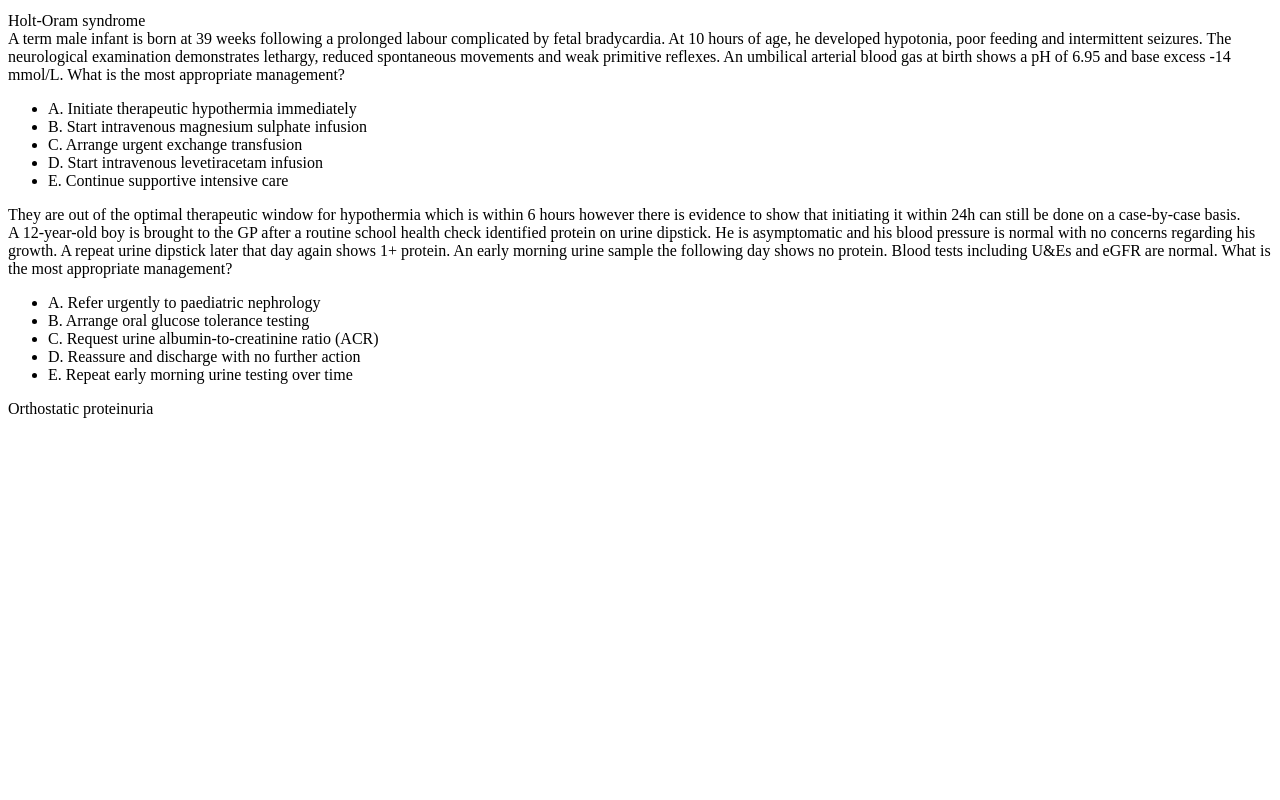
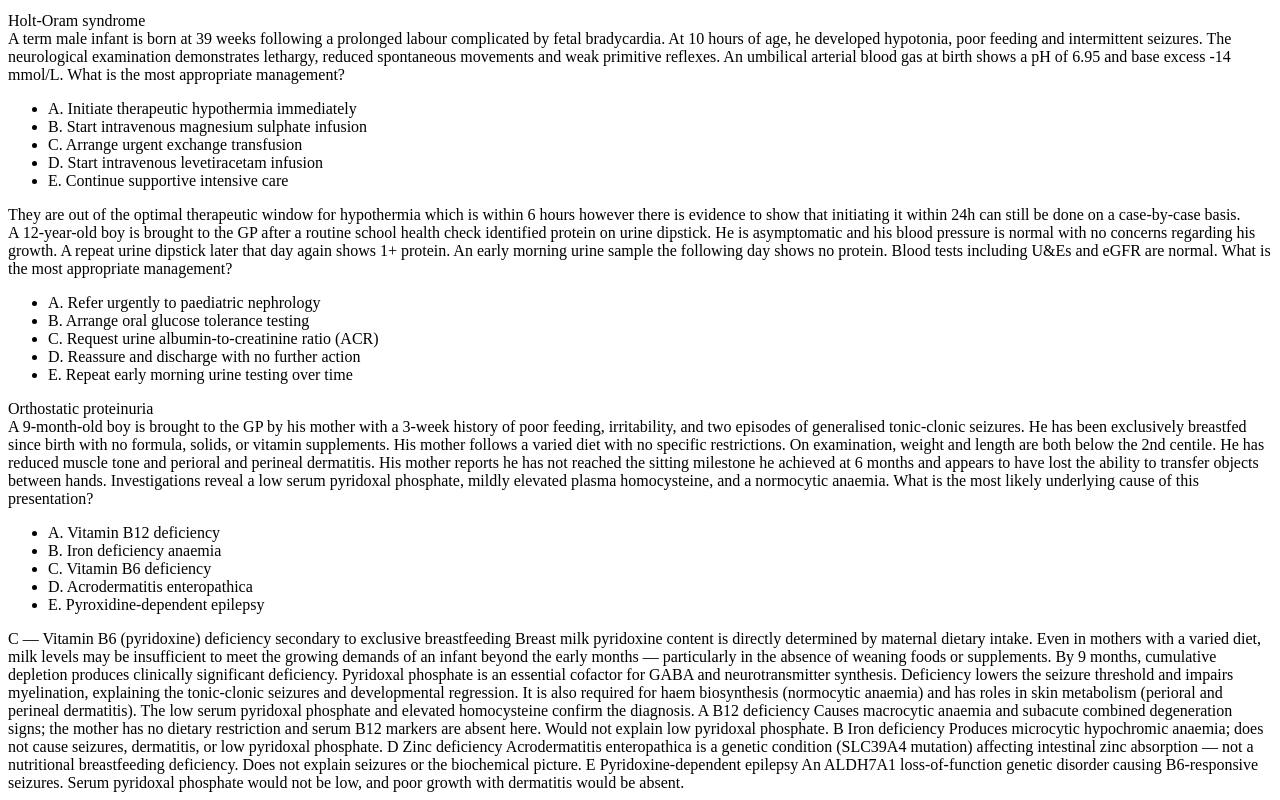
Before and after one commit to yasinthanvickneswaran/ucl-y5-revision, a plain HTML site: page data/sba/child-health.html in a window 1280 px wide. Shown: the part 3890-4690 px from the top of the page. Before the commit the page ends 4316 px from the top, so only its background shows below. Drawn offline with Linux system fonts and the light colour scheme.

Commit message:
Update child-health.html — 24 questions

```diff
--- a/data/sba/child-health.html
+++ b/data/sba/child-health.html
@@ -7,7 +7,7 @@
 <meta name="specialty-id" content="child-health"/>
 <meta name="specialty-label" content="Child Health"/>
 <meta name="module" content="a"/>
-<meta name="question-count" content="23"/>
+<meta name="question-count" content="24"/>
 </head>
 <body>
 <div id="sba-data">
@@ -21,8 +21,8 @@
       <li data-index="3">D. Congenital viral myocarditis</li>
       <li data-index="4">E. Barth syndrome</li>
     </ul>
-    <div class="q-explanation">Vitamin D def. can cause dilated cardiomyopathy. https://cks.nice.org.uk/topics/vitamin-d-deficiency-in-children/background-information/complications/</div>
-  </div>
+    <div class="q-explanation">Vitamin D def. can cause dilated cardiomyopathy. https://cks.nice.org.uk/topics/vitamin-d-deficiency-in-children/background-information/complications/</div>  </div>
+
   <div class="question" data-correct="4">
     <div class="q-stem">A term neonate has persistent oxygen desaturation and difficulty feeding, with frequent choking episodes since birth. The pregnancy was complicated by polyhydramnios. On review, the infant has asymmetrical, low-set ears, nasal obstruction on attempted suctioning, and abnormal retinal pigmentation noted on fundoscopy. A harsh systolic murmur is heard. Echocardiography reveals a conotruncal cardiac defect. What is the most likely underlying diagnosis?</div>
     <ul class="q-options">
@@ -39,8 +39,8 @@ Retardation of growth and development
 Genital and/or urinary anomalies (e.g. undescended testicles, small penis)
 Ear abnormalities
 
-"It is a very common condition you would see in medical school exams" - GOSH Reg</div>
-  </div>
+&quot;It is a very common condition you would see in medical school exams&quot; - GOSH Reg</div>  </div>
+
   <div class="question" data-correct="0">
     <div class="q-stem">A 9-year-old boy is brought to the emergency department with sudden-onset palpitations and dizziness. He has had coryzal symptoms and a low-grade fever for three days. On examination he is alert but anxious. His heart rate is 220 bpm and regular, blood pressure is 128/80 mmHg, and capillary refill is normal. There are no murmurs and no signs of heart failure. Following vagal manoeuvres, sinus rhythm is restored. The ECG shows a short PR interval with a delta wave. What is the most likely underlying diagnosis?</div>
     <ul class="q-options">
@@ -50,8 +50,8 @@ Ear abnormalities
       <li data-index="3">D. Long QT syndrome</li>
       <li data-index="4">E. Atrial flutter</li>
     </ul>
-    <div class="q-explanation">I am yet to figure out how to add photos</div>
-  </div>
+    <div class="q-explanation">I am yet to figure out how to add photos</div>  </div>
+
   <div class="question" data-correct="1">
     <div class="q-stem">A 7-day-old baby girl born at 34 weeks' gestation is brought to her GP for a routine postnatal check. Her birth weight was 2.4 kg and she now weighs 2.0 kg. Her mother reports that the baby struggles to latch during feeds, often falls asleep while feeding. What is the most appropriate next step in management?</div>
     <ul class="q-options">
@@ -61,8 +61,8 @@ Ear abnormalities
       <li data-index="3">D. Provide written feeding advice and community midwife follow-up</li>
       <li data-index="4">E. Stop breastfeeding and start exclusive extensively hydrolysed formula</li>
     </ul>
-    <div class="q-explanation">>10% weight loss + fever -> same day referral</div>
-  </div>
+    <div class="q-explanation">&gt;10% weight loss + fever -&gt; same day referral</div>  </div>
+
   <div class="question" data-correct="2">
     <div class="q-stem">A male infant born at 27 weeks' gestation has had frequent oxygen desaturations, particularly during feeds. On day 4, he becomes lethargic with a tense anterior fontanelle and increasing apnoeic episodes. On examination, there is bradycardia and no added heart sounds. What is the most likely diagnosis?</div>
     <ul class="q-options">
@@ -72,8 +72,8 @@ Ear abnormalities
       <li data-index="3">D. Periventricular leukomalacia</li>
       <li data-index="4">E. Neonatal meningitis</li>
     </ul>
-    <div class="q-explanation">Freq. oxygen desaturations causes already fragile blood vessels to constantly constrict and dilate making them more prone to rupture.</div>
-  </div>
+    <div class="q-explanation">Freq. oxygen desaturations causes already fragile blood vessels to constantly constrict and dilate making them more prone to rupture.</div>  </div>
+
   <div class="question" data-correct="0">
     <div class="q-stem">A 4-year-old boy is brought to the GP with a 3-week history of a progressively enlarging swelling on the right side of his neck. It is painless but has become erythematous with thinning of the overlying skin. An ultrasound demonstrates a necrotic lymph node with central liquefaction. What is the most appropriate management?</div>
     <ul class="q-options">
@@ -84,8 +84,8 @@ Ear abnormalities
       <li data-index="4">E. Infectious mononucleosis</li>
     </ul>
     <div class="q-explanation">Exclude lymphoma as it is red and erythematous.
-Between TB and non-TB mycobacterial lymphadenitis - there is no RFs for TB</div>
-  </div>
+Between TB and non-TB mycobacterial lymphadenitis - there is no RFs for TB</div>  </div>
+
   <div class="question" data-correct="3">
     <div class="q-stem">A 7-year-old girl is reviewed in a paediatric neurology clinic because of learning difficulties and recent episodes of brief behavioural arrest lasting 10-15 seconds. Her teacher reports declining attention and occasional staring episodes. Her parents have also noticed she is clumsier than peers. On examination, you notice white birthmarks present on the ankle and back. There are facial angiofibromas on examination. What is the most likely underlying diagnosis?</div>
     <ul class="q-options">
@@ -96,6 +96,7 @@ Between TB and non-TB mycobacterial lymphadenitis - there is no RFs for TB</div>
       <li data-index="4">E. Neurofibromatosis type 1</li>
     </ul>
   </div>
+
   <div class="question" data-correct="1">
     <div class="q-stem">A 12-year-old girl is brought to the emergency department with a 2-day history of right-sided facial weakness. Her mother reports she has struggled to close her right eye and her smile appears uneven. She has been diagnosed with fibromuscular dysplasia. Her observations are 98 bpm, blood pressure of 186/112 mmHg and oxygen saturations of 99% on room air. What is the most likely underlying diagnosis?</div>
     <ul class="q-options">
@@ -105,8 +106,8 @@ Between TB and non-TB mycobacterial lymphadenitis - there is no RFs for TB</div>
       <li data-index="3">D. Intracerebral haemorrhage</li>
       <li data-index="4">E. Lyme disease</li>
     </ul>
-    <div class="q-explanation">A recognised cause for Bell's palsy - thanks to GOSH Neuro</div>
-  </div>
+    <div class="q-explanation">A recognised cause for Bell's palsy - thanks to GOSH Neuro</div>  </div>
+
   <div class="question" data-correct="2">
     <div class="q-stem">A 3-week-old girl is brought to her GP for a routine newborn check. She was born at 39 weeks' gestation via elective caesarean section for breech presentation. On examination, there is mild asymmetry of the gluteal folds. With the hips flexed to 90°, gentle posterior pressure on the right femur produces a subtle but definite clunk, after which the hip returns to its resting position without further manoeuvre. What is the most likely diagnosis?</div>
     <ul class="q-options">
@@ -117,6 +118,7 @@ Between TB and non-TB mycobacterial lymphadenitis - there is no RFs for TB</div>
       <li data-index="4">E. Slipped capital femoral epiphysis</li>
     </ul>
   </div>
+
   <div class="question" data-correct="4">
     <div class="q-stem">A 6-month-old girl is brought to the clinic after her parents notice that her left leg appears shorter when changing her nappy. She was born at 38 weeks gestation in breech position. On examination, there is asymmetry of the thigh creases and limited hip abduction. When the hips and knees are flexed, the left knee appears lower than the right. What is the most appropriate management?</div>
     <ul class="q-options">
@@ -127,6 +129,7 @@ Between TB and non-TB mycobacterial lymphadenitis - there is no RFs for TB</div>
       <li data-index="4">E. Closed reduction and hip spica casting</li>
     </ul>
   </div>
+
   <div class="question" data-correct="3">
     <div class="q-stem">A 14-year-old boy is brought to his GP with a 3-week history of increasing fatigue, unintentional weight loss, and excessive thirst. He has been waking several times overnight to pass urine. His teachers have noticed reduced concentration at school. On examination, he appears slim but well. Urinalysis shows 3+ glucose. What is the most appropriate next step in management?</div>
     <ul class="q-options">
@@ -136,8 +139,8 @@ Between TB and non-TB mycobacterial lymphadenitis - there is no RFs for TB</div>
       <li data-index="3">D. Arrange urgent same-day referral to the paediatric diabetes team</li>
       <li data-index="4">E. Advise increased oral fluids and provide safety-net advice</li>
     </ul>
-    <div class="q-explanation">New T1DM dx is a referral to secondary care</div>
-  </div>
+    <div class="q-explanation">New T1DM dx is a referral to secondary care</div>  </div>
+
   <div class="question" data-correct="1">
     <div class="q-stem">A 4-week-old boy is brought to the GP with progressive abdominal distension and poor feeding. He was born at term following an uncomplicated pregnancy overseas and did not undergo routine newborn screening. His parents report he has not opened his bowels since birth except for a small amount of thick, dark material passed on day 2 of life. What is the most appropriate investigation to confirm the underlying diagnosis?</div>
     <ul class="q-options">
@@ -148,6 +151,7 @@ Between TB and non-TB mycobacterial lymphadenitis - there is no RFs for TB</div>
       <li data-index="4">E. Perform rectal biopsy for Hirschsprung disease</li>
     </ul>
   </div>
+
   <div class="question" data-correct="4">
     <div class="q-stem">A 5-week-old boy is brought to the GP with persistent jaundice. He was born at term following an uncomplicated pregnancy overseas and did not undergo routine newborn screening. His parents report he has been sleepy, feeds poorly, and has been constipated. On examination, he is hypotonic with a large anterior fontanelle, macroglossia, and an umbilical hernia. His cry is hoarse. Blood tests show markedly elevated TSH and low free T4. Levothyroxine therapy is started immediately. What is the most appropriate management at this stage?</div>
     <ul class="q-options">
@@ -158,6 +162,7 @@ Between TB and non-TB mycobacterial lymphadenitis - there is no RFs for TB</div>
       <li data-index="4">E. Arrange formal hearing assessment</li>
     </ul>
   </div>
+
   <div class="question" data-correct="0">
     <div class="q-stem">A 6-year-old boy is brought to the emergency department with a 3-day history of intermittent severe colicky abdominal pain. He has vomited twice but has not had diarrhoea. One week ago, he had a mild upper respiratory tract infection which resolved spontaneously. On examination, there is tenderness in the periumbilical region without guarding. His knees and ankles are mildly swollen and tender with reduced range of movement. Urinalysis shows Blood 2+, Protein 1+, Nitrites negative, Leukocytes negative. Which of the following is the most likely diagnosis?</div>
     <ul class="q-options">
@@ -168,6 +173,7 @@ Between TB and non-TB mycobacterial lymphadenitis - there is no RFs for TB</div>
       <li data-index="4">E. Systemic lupus erythematosus</li>
     </ul>
   </div>
+
   <div class="question" data-correct="2">
     <div class="q-stem">A 7-day-old girl is brought to the emergency department with poor feeding, lethargy and reduced urine output for 12 hours. She was born at term and discharged home well. She appears pale and mottled with a capillary refill time of 5 seconds. Her temperature is 38.1°C and venous blood gas shows metabolic acidosis with lactate 5.2 mmol/L. Neonatal sepsis is suspected and IV antibiotics and a 10 mL/kg fluid bolus are started. On reassessment, she remains poorly perfused with weak femoral pulses. What is the most appropriate next step in management?</div>
     <ul class="q-options">
@@ -177,8 +183,8 @@ Between TB and non-TB mycobacterial lymphadenitis - there is no RFs for TB</div>
       <li data-index="3">D. Add IV aciclovir and continue supportive care</li>
       <li data-index="4">E. Arrange ICU admission to begin adrenaline infusion</li>
     </ul>
-    <div class="q-explanation">Coarctation of the aorta is a duct-dependent congenital heart disease. Therefore, keeping the duct open is our priority - prostaglandins keep the duct open.</div>
-  </div>
+    <div class="q-explanation">Coarctation of the aorta is a duct-dependent congenital heart disease. Therefore, keeping the duct open is our priority - prostaglandins keep the duct open.</div>  </div>
+
   <div class="question" data-correct="0">
     <div class="q-stem">A 6-year-old boy is brought to the GP because he has been increasingly tired and struggles to keep up during physical activity. His mother reports that he has had a noticeably high appetite recently and often drinks large glasses of cow's milk throughout the day. She has also noticed that he has started to eat non-food substances such as paper and chalk. His weight has increased slightly over the past year. On examination, a soft systolic murmur is heard with normal heart sounds. What is the most likely underlying diagnosis?</div>
     <ul class="q-options">
@@ -188,8 +194,8 @@ Between TB and non-TB mycobacterial lymphadenitis - there is no RFs for TB</div>
       <li data-index="3">D. Coeliac disease</li>
       <li data-index="4">E. Prader-Willi syndrome</li>
     </ul>
-    <div class="q-explanation">Calcium reduces iron absorption</div>
-  </div>
+    <div class="q-explanation">Calcium reduces iron absorption</div>  </div>
+
   <div class="question" data-correct="2">
     <div class="q-stem">A 16-year-old boy presents with a 6-month history of sudden jerking movements of the arms causing him to drop objects, along with brief episodes where he stops responding and stares ahead. He is increasingly slow to respond and struggling with previously routine schoolwork. On examination, he demonstrates an unsteady gait. He required PICU admission at age 18 months with high fever, seizures and encephalitis, during which he received high-dose vitamin A. EEG demonstrates periodic high-amplitude slow-wave complexes occurring at regular intervals. MRI brain shows patchy T2 hyperintensities in the periventricular white matter. What is the most likely diagnosis?</div>
     <ul class="q-options">
@@ -199,8 +205,8 @@ Between TB and non-TB mycobacterial lymphadenitis - there is no RFs for TB</div>
       <li data-index="3">D. Progressive multifocal leukoencephalopathy</li>
       <li data-index="4">E. Lafora disease</li>
     </ul>
-    <div class="q-explanation">Encephalitis presenting a decade after a measles infection.</div>
-  </div>
+    <div class="q-explanation">Encephalitis presenting a decade after a measles infection.</div>  </div>
+
   <div class="question" data-correct="2">
     <div class="q-stem">A 3-year-old boy is reviewed for poor growth and progressive bowing of the legs. His parents report excessive thirst and passing large volumes of urine. On examination, he has short stature and widening of the wrists. Blood tests show normal blood glucose, but urinalysis demonstrates glucosuria. Which of the following is the most likely diagnosis?</div>
     <ul class="q-options">
@@ -210,8 +216,8 @@ Between TB and non-TB mycobacterial lymphadenitis - there is no RFs for TB</div>
       <li data-index="3">D. Bartter syndrome</li>
       <li data-index="4">E. Distal renal tubular acidosis</li>
     </ul>
-    <div class="q-explanation">The glucosuria + signs of Rickets (low phosphate) is a sign that the proximal tubule is not working correctly.</div>
-  </div>
+    <div class="q-explanation">The glucosuria + signs of Rickets (low phosphate) is a sign that the proximal tubule is not working correctly.</div>  </div>
+
   <div class="question" data-correct="1">
     <div class="q-stem">A 2-year-old boy is brought to the emergency department after suddenly becoming very distressed and cyanosed while crying after waking from a nap. He has a known history of tetralogy of Fallot and is awaiting corrective surgery. On examination, he is irritable, tachypnoeic and centrally cyanosed with oxygen saturation of 67% on room air. The capillary refill time is 2 seconds and he is alert but increasingly agitated. What is the most appropriate immediate management?</div>
     <ul class="q-options">
@@ -221,8 +227,8 @@ Between TB and non-TB mycobacterial lymphadenitis - there is no RFs for TB</div>
       <li data-index="3">D. Start ibuprofen and administer 15L oxygen via non-rebreather mask</li>
       <li data-index="4">E. Sit him upright, assess airway patency and administer high-flow oxygen</li>
     </ul>
-    <div class="q-explanation">Increase SVR to reverse the shunt.</div>
-  </div>
+    <div class="q-explanation">Increase SVR to reverse the shunt.</div>  </div>
+
   <div class="question" data-correct="2">
     <div class="q-stem">An 8-year-old boy is brought to the GP by his parents because of sudden behavioural changes over the past week. They report that he has developed repetitive hand-washing rituals and repeatedly checks whether doors are locked. He has also begun making involuntary facial grimacing and throat-clearing noises. Two weeks ago, he had a sore throat and fever that resolved without treatment. His teachers report that he had been performing well at school prior to this episode. On examination, he is alert and cooperative but frequently clears his throat and performs repetitive blinking movements. Neurological examination is otherwise normal. What is the most appropriate management?</div>
     <ul class="q-options">
@@ -232,8 +238,8 @@ Between TB and non-TB mycobacterial lymphadenitis - there is no RFs for TB</div>
       <li data-index="3">D. Start sodium valproate</li>
       <li data-index="4">E. Reassure and arrange routine follow-up</li>
     </ul>
-    <div class="q-explanation">PANDAS</div>
-  </div>
+    <div class="q-explanation">PANDAS</div>  </div>
+
   <div class="question" data-correct="4">
     <div class="q-stem">A 7-year-old boy is brought to the paediatric clinic for evaluation of exercise intolerance and recurrent episodes of palpitations. On examination, he has hypoplastic thumbs and shortened forearms bilaterally. Cardiovascular examination reveals a soft systolic murmur at the left upper sternal edge with a fixed split S2. Which of the following ECG findings is most commonly associated with this child's underlying condition?</div>
     <ul class="q-options">
@@ -243,8 +249,8 @@ Between TB and non-TB mycobacterial lymphadenitis - there is no RFs for TB</div>
       <li data-index="3">D. First-degree atrioventricular block</li>
       <li data-index="4">E. Right bundle branch block with right axis deviation</li>
     </ul>
-    <div class="q-explanation">Holt-Oram syndrome</div>
-  </div>
+    <div class="q-explanation">Holt-Oram syndrome</div>  </div>
+
   <div class="question" data-correct="0">
     <div class="q-stem">A term male infant is born at 39 weeks following a prolonged labour complicated by fetal bradycardia. At 10 hours of age, he developed hypotonia, poor feeding and intermittent seizures. The neurological examination demonstrates lethargy, reduced spontaneous movements and weak primitive reflexes. An umbilical arterial blood gas at birth shows a pH of 6.95 and base excess -14 mmol/L. What is the most appropriate management?</div>
     <ul class="q-options">
@@ -254,10 +260,10 @@ Between TB and non-TB mycobacterial lymphadenitis - there is no RFs for TB</div>
       <li data-index="3">D. Start intravenous levetiracetam infusion</li>
       <li data-index="4">E. Continue supportive intensive care</li>
     </ul>
-    <div class="q-explanation">They are out of the optimal therapeutic window for hypothermia which is within 6 hours however there is evidence to show that initiating it within 24h can still be done on a case-by-case basis.</div>
-  </div>
+    <div class="q-explanation">They are out of the optimal therapeutic window for hypothermia which is within 6 hours however there is evidence to show that initiating it within 24h can still be done on a case-by-case basis.</div>  </div>
+
   <div class="question" data-correct="4">
-    <div class="q-stem">A 12-year-old boy is brought to the GP after a routine school health check identified protein on urine dipstick. He is asymptomatic and his blood pressure is normal with no concerns regarding his growth. A repeat urine dipstick later that day again shows 1+ protein. An early morning urine sample the following day shows no protein. Blood tests including U&Es and eGFR are normal. What is the most appropriate management?</div>
+    <div class="q-stem">A 12-year-old boy is brought to the GP after a routine school health check identified protein on urine dipstick. He is asymptomatic and his blood pressure is normal with no concerns regarding his growth. A repeat urine dipstick later that day again shows 1+ protein. An early morning urine sample the following day shows no protein. Blood tests including U&amp;Es and eGFR are normal. What is the most appropriate management?</div>
     <ul class="q-options">
       <li data-index="0">A. Refer urgently to paediatric nephrology</li>
       <li data-index="1">B. Arrange oral glucose tolerance testing</li>
@@ -265,8 +271,27 @@ Between TB and non-TB mycobacterial lymphadenitis - there is no RFs for TB</div>
       <li data-index="3">D. Reassure and discharge with no further action</li>
       <li data-index="4">E. Repeat early morning urine testing over time</li>
     </ul>
-    <div class="q-explanation">Orthostatic proteinuria</div>
-  </div>
+    <div class="q-explanation">Orthostatic proteinuria</div>  </div>
+
+  <div class="question" data-correct="2">
+    <div class="q-stem">A 9-month-old boy is brought to the GP by his mother with a 3-week history of poor feeding, irritability, and two episodes of generalised tonic-clonic seizures. He has been exclusively breastfed since birth with no formula, solids, or vitamin supplements. His mother follows a varied diet with no specific restrictions. On examination, weight and length are both below the 2nd centile. He has reduced muscle tone and perioral and perineal dermatitis. His mother reports he has not reached the sitting milestone he achieved at 6 months and appears to have lost the ability to transfer objects between hands. Investigations reveal a low serum pyridoxal phosphate, mildly elevated plasma homocysteine, and a normocytic anaemia. What is the most likely underlying cause of this presentation?</div>
+    <ul class="q-options">
+      <li data-index="0">A. Vitamin B12 deficiency</li>
+      <li data-index="1">B. Iron deficiency anaemia</li>
+      <li data-index="2">C. Vitamin B6 deficiency</li>
+      <li data-index="3">D. Acrodermatitis enteropathica</li>
+      <li data-index="4">E. Pyroxidine-dependent epilepsy</li>
+    </ul>
+    <div class="q-explanation">C — Vitamin B6 (pyridoxine) deficiency secondary to exclusive breastfeeding
+
+Breast milk pyridoxine content is directly determined by maternal dietary intake. Even in mothers with a varied diet, milk levels may be insufficient to meet the growing demands of an infant beyond the early months — particularly in the absence of weaning foods or supplements. By 9 months, cumulative depletion produces clinically significant deficiency.
+
+Pyridoxal phosphate is an essential cofactor for GABA and neurotransmitter synthesis. Deficiency lowers the seizure threshold and impairs myelination, explaining the tonic-clonic seizures and developmental regression. It is also required for haem biosynthesis (normocytic anaemia) and has roles in skin metabolism (perioral and perineal dermatitis). The low serum pyridoxal phosphate and elevated homocysteine confirm the diagnosis.
+
+A B12 deficiency	Causes macrocytic anaemia and subacute combined degeneration signs; the mother has no dietary restriction and serum B12 markers are absent here. Would not explain low pyridoxal phosphate.
+B Iron deficiency	Produces microcytic hypochromic anaemia; does not cause seizures, dermatitis, or low pyridoxal phosphate.
+D Zinc deficiency	Acrodermatitis enteropathica is a genetic condition (SLC39A4 mutation) affecting intestinal zinc absorption — not a nutritional breastfeeding deficiency. Does not explain seizures or the biochemical picture.
+E Pyridoxine-dependent epilepsy	An ALDH7A1 loss-of-function genetic disorder causing B6-responsive seizures. Serum pyridoxal phosphate would not be low, and poor growth with dermatitis would be absent.</div>  </div>
 
 </div>
 </body>
```
